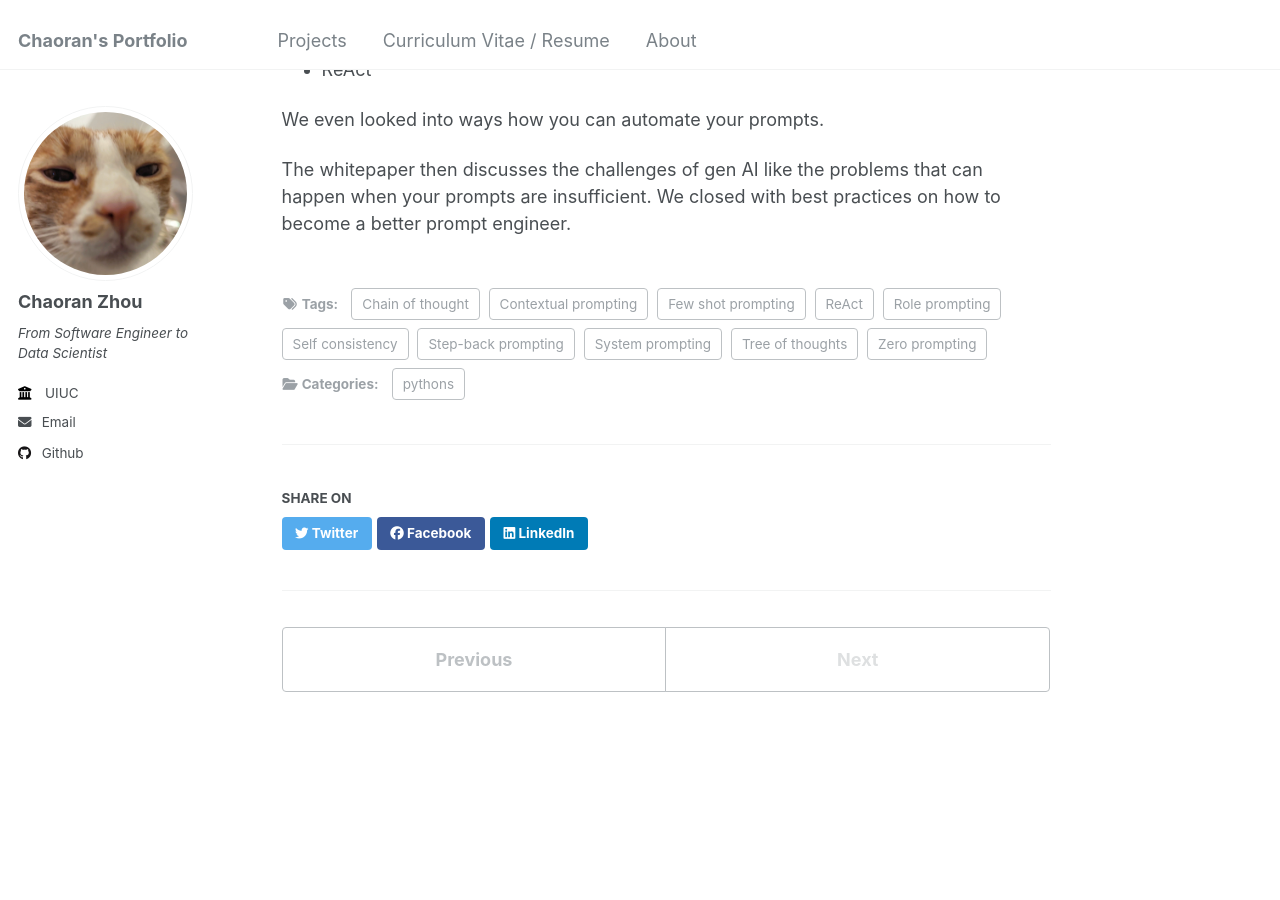
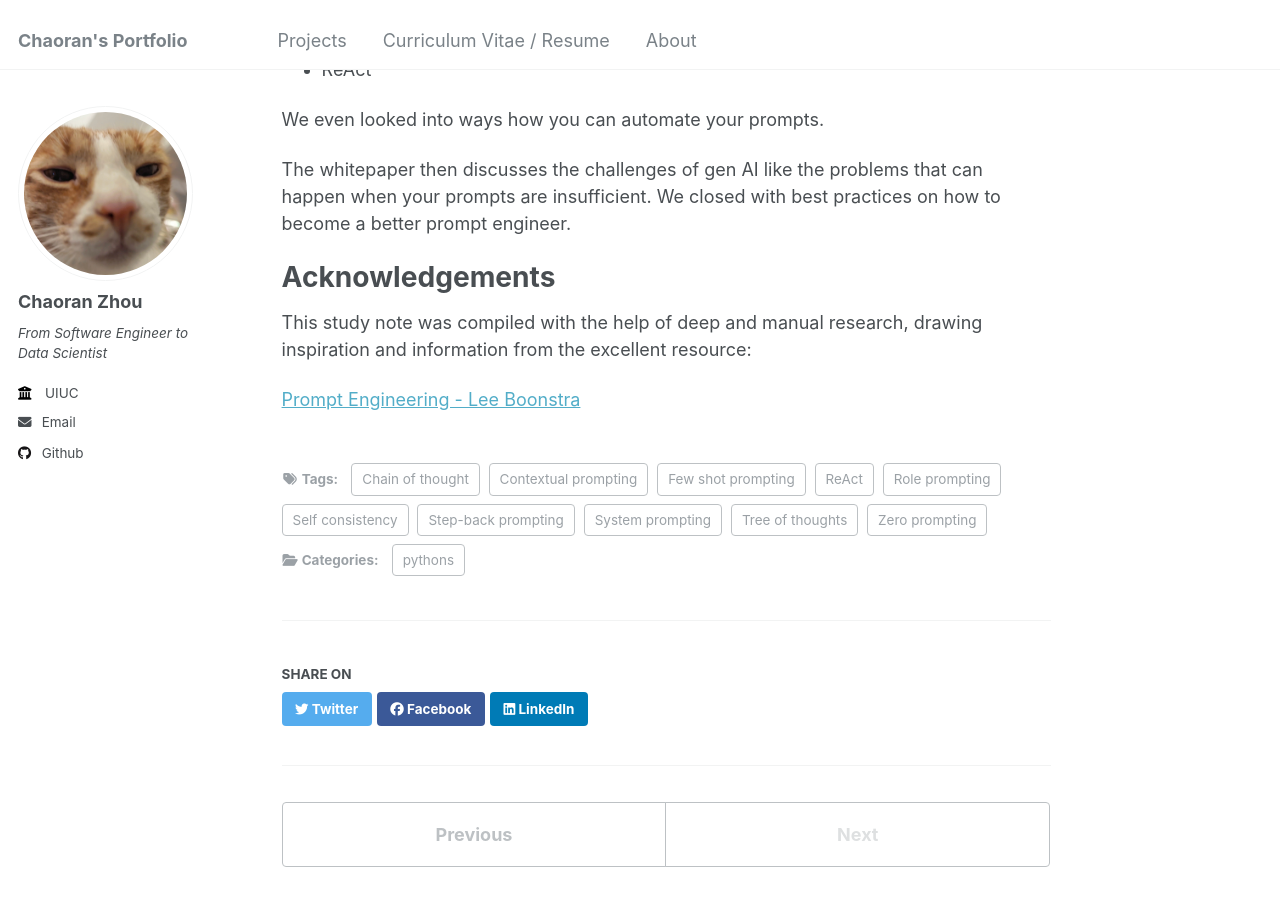
Before and after one commit to ranranrunforit/ranranrunforit.github.io, a Jekyll site: the page built from _projects/project-16.md, in a window 1280 px wide and 900 px high, scrolled down 22368 px. Built offline with Jekyll 4.4.1, drawn with Linux system fonts in a browser that asks for light colours; some of the changed text lies outside the part shown.

Commit message:
Update project-16.md

```diff
--- a/_projects/project-16.md
+++ b/_projects/project-16.md
@@ -644,3 +644,9 @@ This whitepaper discusses prompt engineering. We learned various prompting techn
 We even looked into ways how you can automate your prompts.
 
 The whitepaper then discusses the challenges of gen AI like the problems that can happen when your prompts are insufficient. We closed with best practices on how to become a better prompt engineer.
+
+
+# Acknowledgements
+This study note was compiled with the help of deep and manual research, drawing inspiration and information from the excellent resource:
+
+[Prompt Engineering - Lee Boonstra](https://www.gptaiflow.tech/assets/files/2025-01-18-pdf-1-TechAI-Goolge-whitepaper_Prompt%20Engineering_v4-af36dcc7a49bb7269a58b1c9b89a8ae1.pdf)
```
